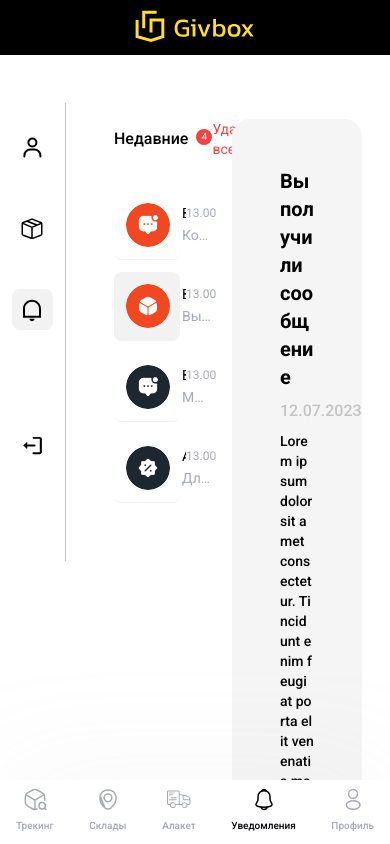
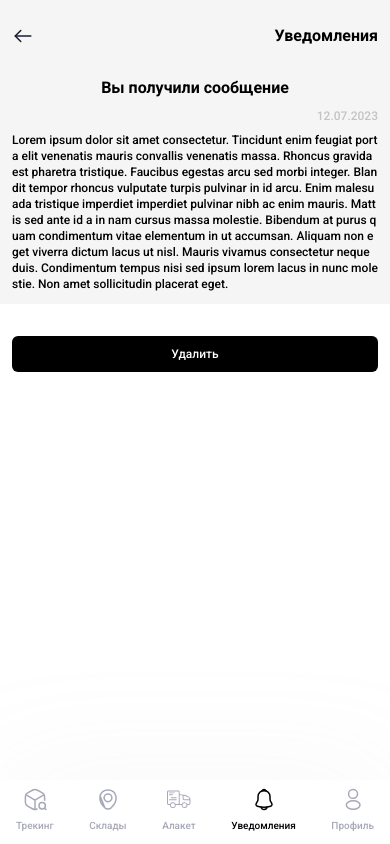
Before and after one commit to LevNiz/front1, a React (Vite) app: page /profile/notifications/2 in a window 390 px wide. Shown: the top 844 px of the page. Built offline with nearby package versions, Linux system fonts and the light colour scheme.

Commit message:
Mobile version of Notifications page

```diff
--- a/src/components/Modals/Modal.jsx
+++ b/src/components/Modals/Modal.jsx
@@ -7,7 +7,7 @@ const Modal = ({ isOpen, onClose, content }) => {
   if (!isOpen) return null;
 
   return (
-    <div className='fixed inset-0 flex items-center justify-center z-50'>
+    <div className='fixed inset-0 flex items-center justify-center z-50 px-3'>
       <div
         onClick={onClose}
         className='absolute inset-0 bg-gray-800 opacity-50'
@@ -17,10 +17,10 @@ const Modal = ({ isOpen, onClose, content }) => {
           <div className='flex justify-center py-5'>
             <img src={sosImg} alt='*' />
           </div>
-          <h3 className='text-center text-2xl font-medium'>
+          <h3 className='text-center text-xl mm:text-2xl font-medium'>
             Вы уверены, что хотите удалить все сообщения?
           </h3>
-          <div className='flex justify-center my-16 space-x-5'>
+          <div className='flex justify-center my-12 mm:my-16 space-x-5'>
             <button
               onClick={onClose}
               className='bg-black px-5 py-2 font-medium text-white rounded-[10px]'
@@ -37,10 +37,10 @@ const Modal = ({ isOpen, onClose, content }) => {
           <div className='flex justify-center py-5'>
             <img src={sosImg} alt='*' />
           </div>
-          <h3 className='text-center text-2xl font-medium'>
+          <h3 className='text-center text-xl mm:text-2xl font-medium'>
             Вы уверены, что хотите удалить сообщениe?
           </h3>
-          <div className='flex justify-center my-16 space-x-5'>
+          <div className='flex justify-center my-12 mm:my-16 space-x-5'>
             <button
               onClick={onClose}
               className='bg-black px-5 py-2 font-medium text-white rounded-[10px]'
--- a/src/components/Profile/Notifications/NotificationDetail.jsx
+++ b/src/components/Profile/Notifications/NotificationDetail.jsx
@@ -1,21 +1,34 @@
 import { useState } from 'react';
+import { useNavigate } from 'react-router-dom';
 import Modal from '../../Modals/Modal';
+import back from './../../../assets/icons/arrow-left.svg';
 
 const NotificationDetail = () => {
   const [modalOpen, setModalOpen] = useState(false);
   const [modalContent, setModalContent] = useState();
 
+  const navigate = useNavigate();
+
   const closeModal = () => {
     setModalOpen(false);
   };
+
   return (
-    <>
-      <div className='bg-colBgGray rounded-[18px] p-12'>
-        <h3 className='text-xl font-bold pb-2 break-all'>
+    <div className='fixed mm:static top-0 left-0 w-full h-full mm:w-auto mm:h-auto bg-white overflow-y-scroll pb-20 mm:pb-0 mm:overflow-y-hidden'>
+      <div className='bg-colBgGray mm:rounded-[18px] p-3 lg:py-6 lg:px-4 xl:p-12'>
+        <div className='mm:hidden flex justify-between items-center mt-3 mb-7'>
+          <img onClick={() => navigate(-1)} src={back} alt='*' />
+          <span className='font-semibold'>
+            Уведомления
+          </span>
+        </div>
+        <h3 className='text-base lg:text-xl font-bold pb-2 break-all text-center mm:text-left'>
           Вы получили сообщение
         </h3>
-        <div className='text-colGray2 font-medium mb-2'>12.07.2023</div>
-        <p className='text-sm font-medium break-all'>
+        <div className='text-xs mm:text-left text-right mm:text-[10px] lg:text-base text-colGray2 font-medium mb-2'>
+          12.07.2023
+        </div>
+        <p className='text-xs lg:text-sm font-medium break-all'>
           Lorem ipsum dolor sit amet consectetur. Tincidunt enim feugiat porta
           elit venenatis mauris convallis venenatis massa. Rhoncus gravida est
           pharetra tristique. Faucibus egestas arcu sed morbi integer. Blandit
@@ -28,20 +41,20 @@ const NotificationDetail = () => {
           amet sollicitudin placerat eget.
         </p>
       </div>
-      <div className='flex justify-end mt-8'>
+      <div className='flex justify-end mt-8 mx-3'>
         <button
           onClick={() => {
             setModalOpen(true);
             setModalContent('deleteNotification');
           }}
-          className='max-w-[255px] w-full bg-black h-[48px] font-medium text-white rounded-[10px] hover:opacity-80 duration-150'
+          className='sm:max-w-[200px] lg:max-w-[255px] w-full text-xs lg:text-base bg-black h-[36px] lg:h-[48px] font-medium text-white rounded-md lg:rounded-[10px] hover:opacity-80 duration-150'
           type='submit'
         >
           Удалить
         </button>
       </div>
       <Modal isOpen={modalOpen} onClose={closeModal} content={modalContent} />
-    </>
+    </div>
   );
 };
 
--- a/src/components/Profile/Notifications/Notifications.jsx
+++ b/src/components/Profile/Notifications/Notifications.jsx
@@ -15,8 +15,8 @@ const Notifications = () => {
   return (
     <>
       {notifications?.length > 0 ? (
-        <div className='content py-4 grid grid-cols-2 gap-5'>
-          <div className='px-8'>
+        <div className='content pr-0 lg:pr-4 py-4 grid mm:grid-cols-2 gap-3 md:gap-5'>
+          <div className='sl:px-8'>
             <div className='flex justify-between items-center pb-5'>
               <div className='flex items-center'>
                 <span className='font-medium'>Недавние</span>
@@ -40,7 +40,7 @@ const Notifications = () => {
                 key={index}
                 className='flex my-3 border-b sidebar border-colBgGray2 pb-3 hover:bg-colBgGray2 p-3 rounded-lg'
               >
-                <div className='max-w-[44px] min-w-[44px] h-[44px] rounded-full overflow-hidden'>
+                <div className='max-w-[36px] lg:max-w-[44px] min-w-[36px] lg:min-w-[44px] h-[36px] lg:h-[44px] rounded-full overflow-hidden'>
                   <img
                     className='w-full h-full object-cover'
                     src={el?.icon}
@@ -49,12 +49,12 @@ const Notifications = () => {
                 </div>
                 <div className='pl-3 w-full'>
                   <div className='flex justify-between items-center'>
-                    <h5 className='text-sm break-all line-clamp-1 pr-1'>
+                    <h5 className='text-xs lg:text-sm break-all line-clamp-1 pr-1'>
                       {el?.title}
                     </h5>
-                    <span className='text-xs text-colGray'>13.00</span>
+                    <span className='text-[8px] lg:text-xs text-colGray'>13.00</span>
                   </div>
-                  <p className='text-sm text-colGray break-all line-clamp-1 mt-[2px]'>
+                  <p className='text-xs lg:text-sm text-colGray break-all line-clamp-1 mt-[2px]'>
                     {el?.text}
                   </p>
                 </div>
--- a/tailwind.config.js
+++ b/tailwind.config.js
@@ -25,6 +25,7 @@ export default {
     screens: {
       xs: '320px',
       sm: '480px',
+      mm: '576px',
       md: '768px',
       lg: '991px',
       xl: '1200px',
```
